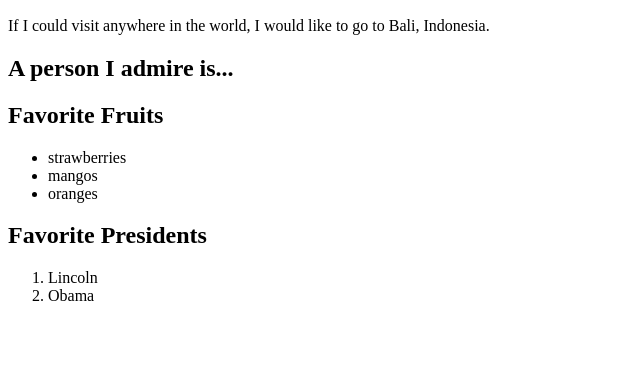
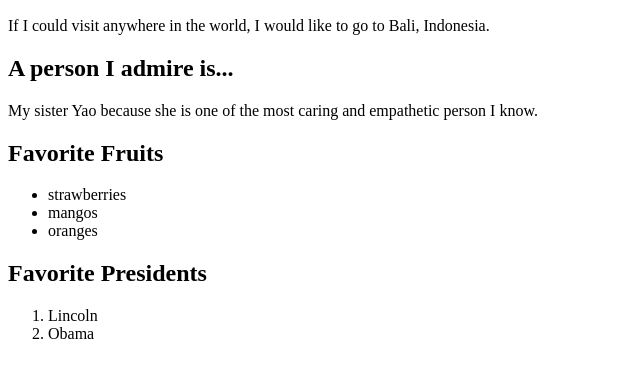
Before and after one commit to xion1378/html_exercises, a plain HTML site: page index.html in a window 1280 px wide. Shown: the part 110-488 px from the top of the page, without its empty margins (0-640 px from the left). Drawn offline with Linux system fonts and the light colour scheme.

Commit message:
Update index.html

```diff
--- a/index.html
+++ b/index.html
@@ -9,6 +9,7 @@
 <h2>A place I would like to visit</h2>
 <p>If I could visit anywhere in the world, I would like to go to Bali, Indonesia.</p>
 <h2>A person I admire is...</h2>
+<p>My sister Yao because she is one of the most caring and empathetic person I know.</p>
 <h2>Favorite Fruits</h2>
 <ul>
     <li>strawberries</li>
```
